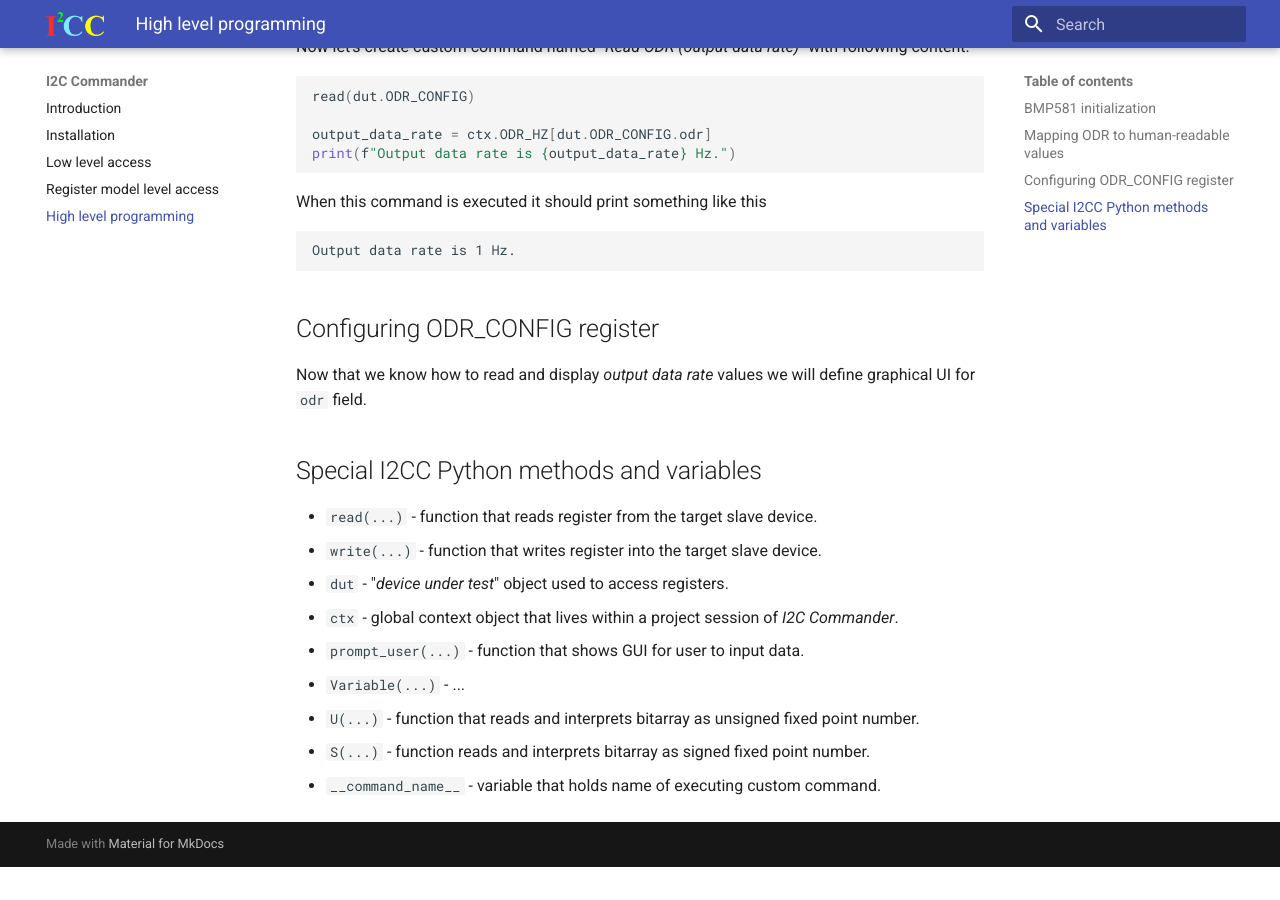
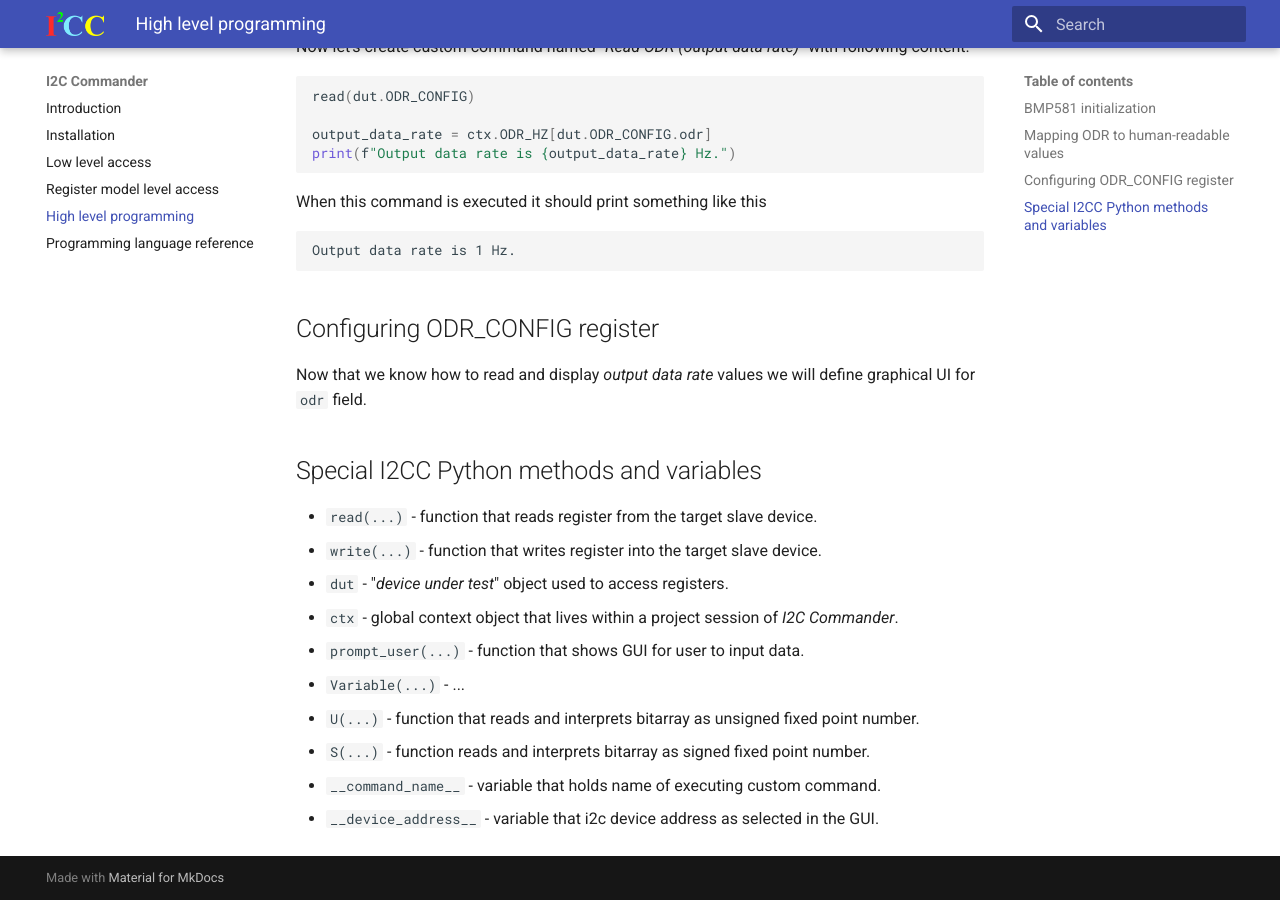
Before and after one commit to priimak/i2cc, an MkDocs documentation site: the page built from docs/high_level_i2c.md, in a window 1280 px wide and 900 px high, scrolled down 3925 px. Built offline with MkDocs 1.6.1 and Material for MkDocs 9.7.7, drawn with Linux system fonts in a browser that asks for light colours; before the commit the page ends 4792 px from its top, so only the background shows below that.

Commit message:
Added __device_address__ magic variable

````diff
--- a/docs/high_level_i2c.md
+++ b/docs/high_level_i2c.md
@@ -104,6 +104,7 @@ ctx.ODR_HZ = [
     "10", "5", "4", "3", "2", "1", "0.5", "0.25", "0.125"
 ]
 ```
+
 Index within this table corresponds to `ODR_CONFIG.odr` field value which we can simply use as index into this array.
 
 Now let's create custom command named "_Read ODR (output data rate)_" with following content.
@@ -136,3 +137,4 @@ Now that we know how to read and display _output data rate_ values we will defin
 * `U(...)` - function that reads and interprets bitarray as unsigned fixed point number.
 * `S(...)` - function reads and interprets bitarray as signed fixed point number.
 * `__command_name__` - variable that holds name of executing custom command.
+* `__device_address__` - variable that i2c device address as selected in the GUI.
--- a/mkdocs.yml
+++ b/mkdocs.yml
@@ -20,3 +20,4 @@ nav:
   - "Low level access": "bare_i2c.md"
   - "Register model level access": "register_i2c.md"
   - "High level programming": "high_level_i2c.md"
+  - "Programming language reference": "prog_ref.md"
````
Also changed, not shown: docs/prog_ref.md (added, +1 -0 lines), 1 other file.
